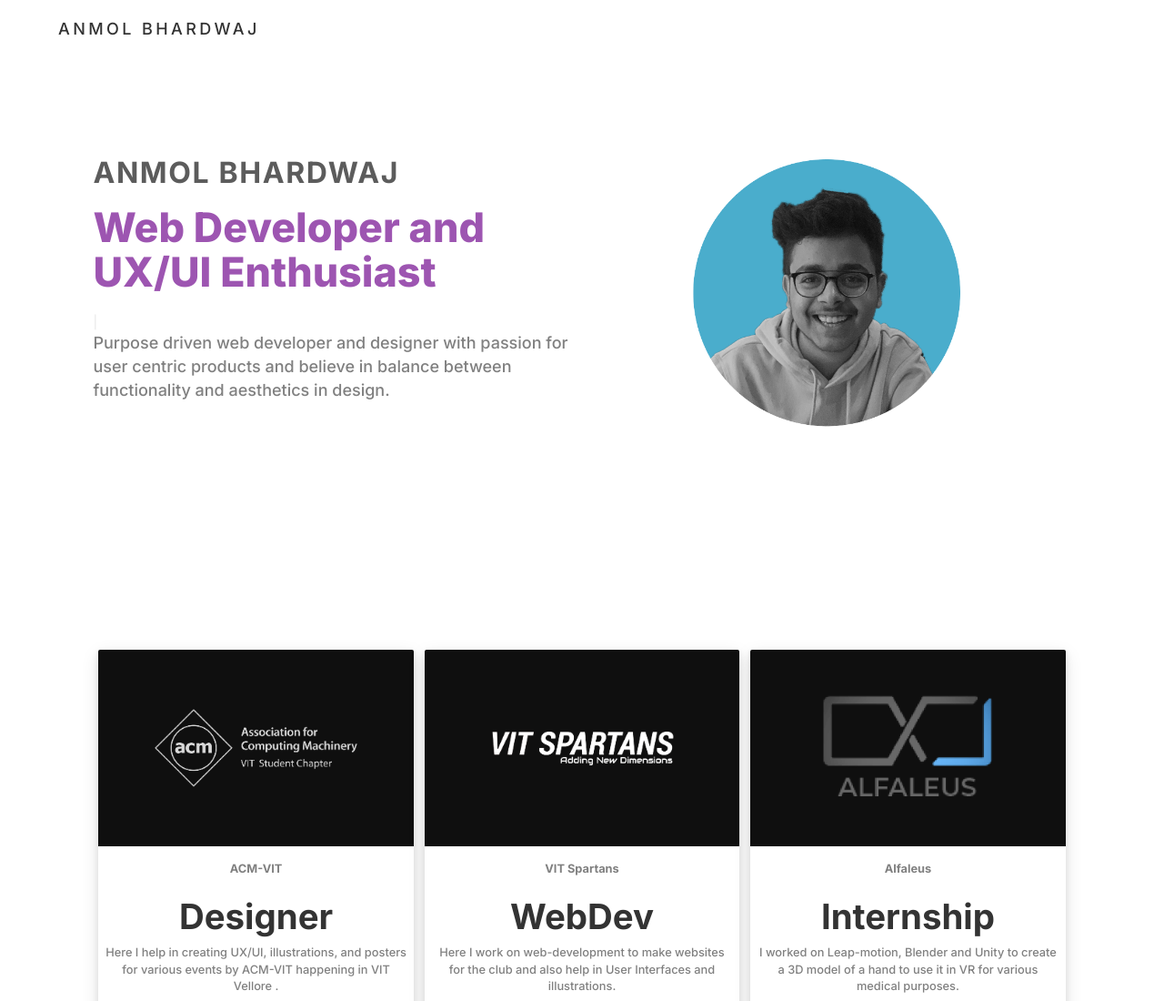
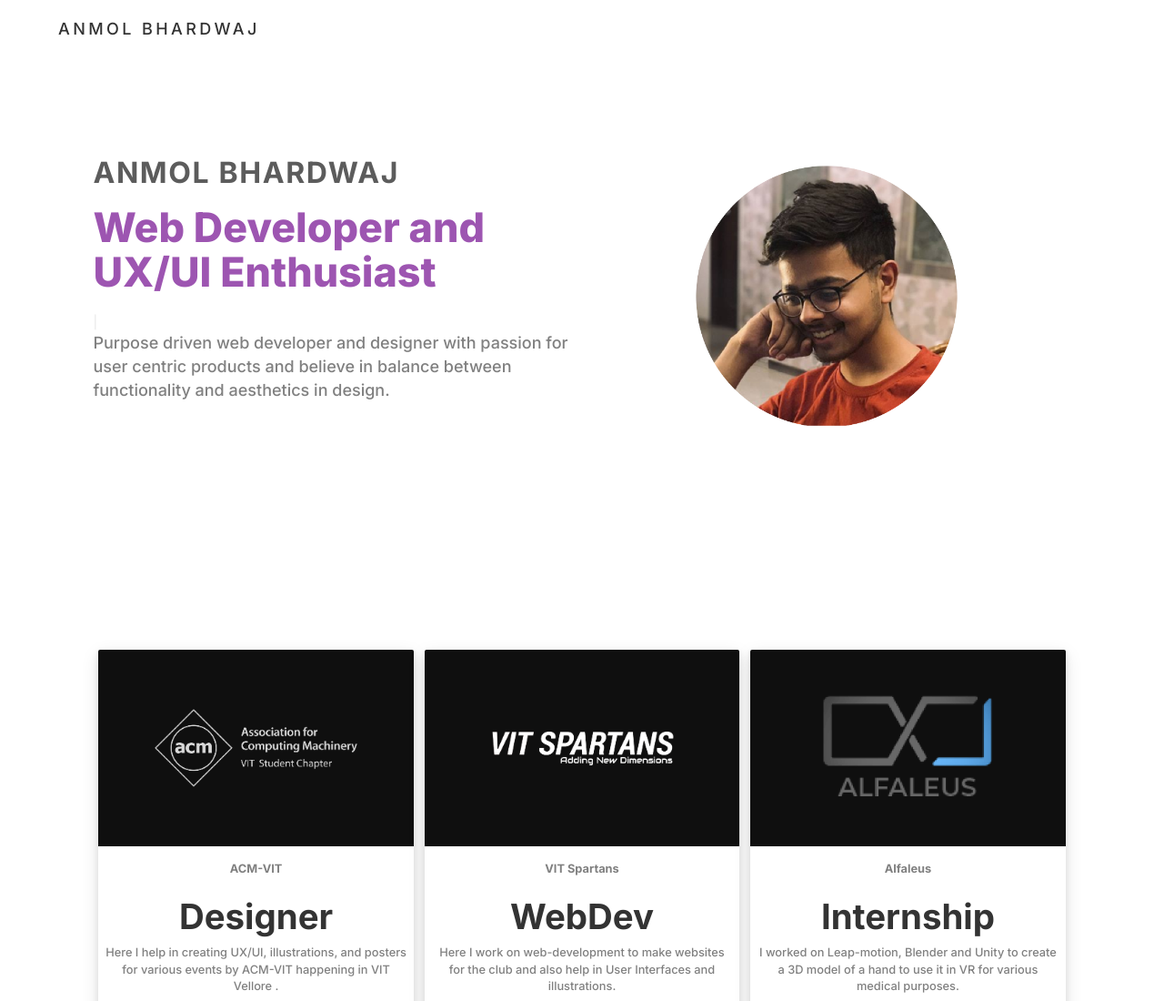
Before and after one commit to anmolbhardwaj17/portfolio, a plain HTML site: page index.html in a window 1280 px wide. Shown: the top 1100 px of the page at 91% size. Drawn offline with nearby package versions, Linux system fonts and the light colour scheme; a script that the page names is missing.

Commit message:
Update index.html

```diff
--- a/index.html
+++ b/index.html
@@ -20,7 +20,7 @@
 
       </div>
       <div class="boxi2">
-        <img src="anmol.png" alt="">
+        <img src="introface.png" alt="">
       </div>
       <div class="boxi3">
         <p class="name">ANMOL BHARDWAJ</p>
```
